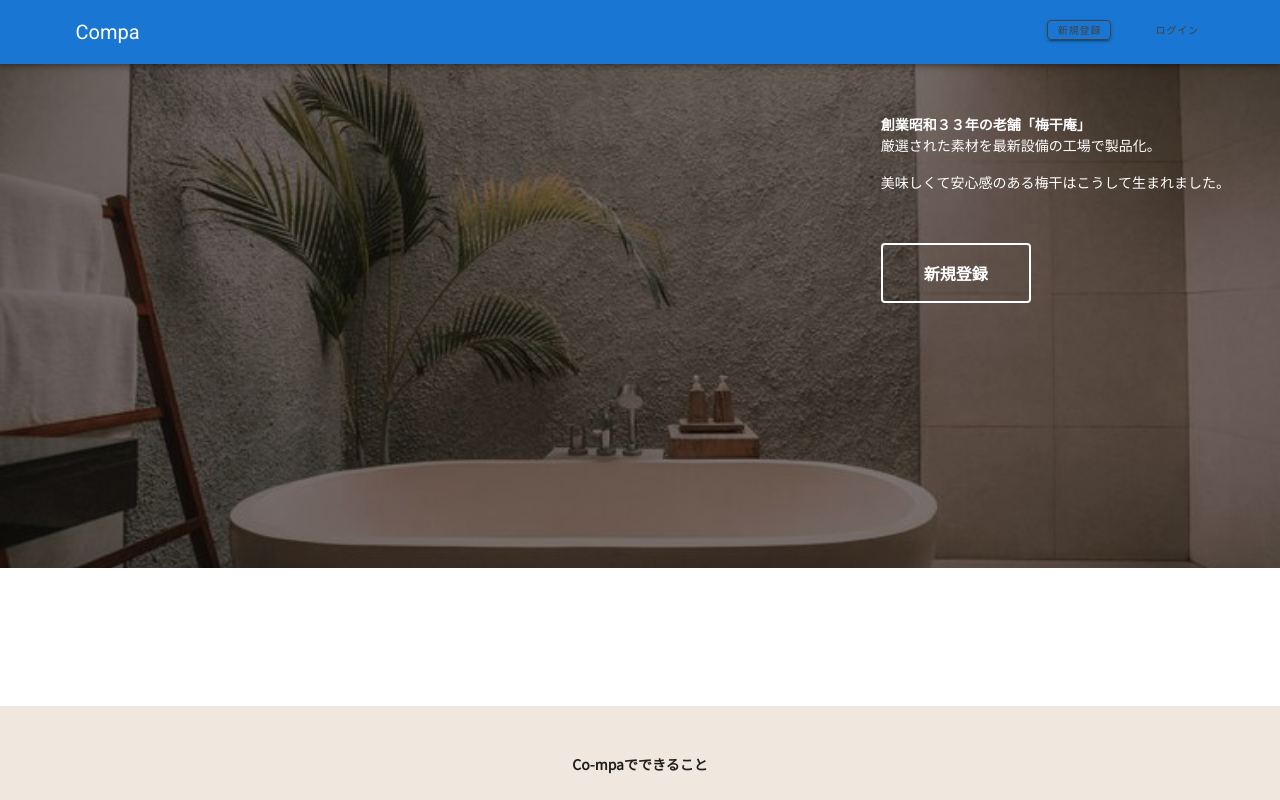
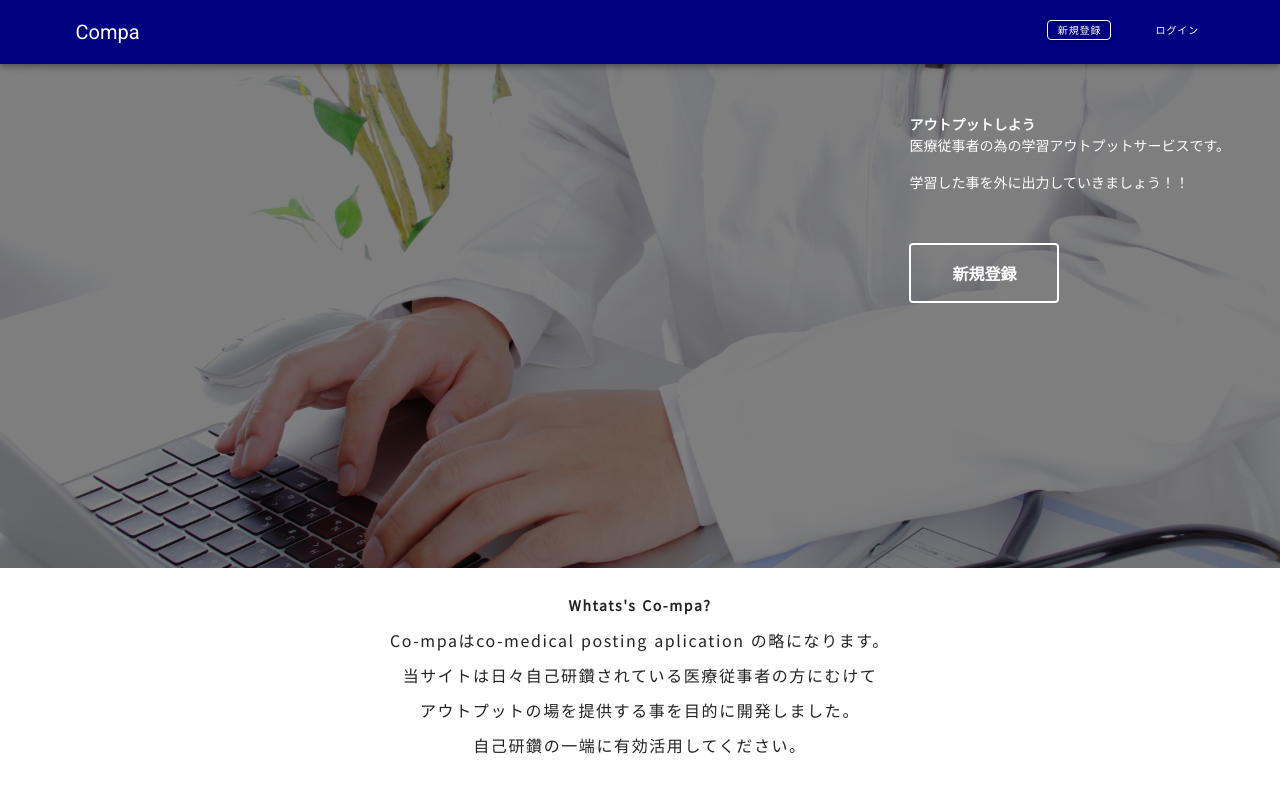
Before and after one commit to intron0113/compa-web, a Nuxt app: page / in a window 1280 px wide. Shown: the top 800 px of the page. Built offline with nearby package versions, Linux system fonts and the light colour scheme.

Commit message:
dev 3-24

```diff
--- /dev/null
+++ b/assets/variables.scss
@@ -0,0 +1,16 @@
+@import "~vuetify/src/styles/styles.sass";
+
+$material-light: map-merge(
+  $material-light,
+  (
+    "background":
+      var(--v-background-base, map-get($material-light, "background")),
+  )
+);
+$material-dark: map-merge(
+  $material-dark,
+  (
+    "background":
+      var(--v-background-base, map-get($material-dark, "background")),
+  )
+);
--- a/components/organisms/Kodawari.vue
+++ b/components/organisms/TopImage.vue
@@ -1,12 +1,16 @@
 <template>
-  <section class="kodawari">
-    <div class="kodawari-back"></div>
+  <section class="topimage">
+    <div class="topimage-back"></div>
     <div class="container">
-      <div class="kosawari-text">
-        <h2>創業昭和３３年の老舗「梅干庵」</h2>
-        <p>厳選された素材を最新設備の工場で製品化。</p>
-        <p>美味しくて安心感のある梅干はこうして生まれました。</p>
-        <div class="btn-1"><span>新規登録</span></div>
+      <div class="topimage-text">
+        <h1>アウトプットしよう</h1>
+        <p>医療従事者の為の学習アウトプットサービスです。</p>
+        <p>学習した事を外に出力していきましょう！！</p>
+        <div class="btn-1">
+          <nuxt-link tag="div" to="auth/register" class="btn"
+            >新規登録
+          </nuxt-link>
+        </div>
       </div>
     </div>
   </section>
@@ -31,22 +35,19 @@ export default {
 };
 </script>
 <style>
-/* 梅やこだわり */
-
-.kodawari {
+.topimage {
   width: 100%;
   height: 400p;
-  background: url("~assets/image-1.jpg");
+  background: url("~assets/topimage.jpg");
   background-position: center center;
   background-repeat: no-repeat;
   background-size: cover;
   padding: 10rem 0rem 20rem 0rem;
   color: #fff;
   position: relative;
-  /* margin-top: 50px; */
 }
 
-.kodawari-back {
+.topimage-back {
   width: 100%;
   position: absolute;
   height: 100%;
@@ -54,10 +55,19 @@ export default {
   left: 0;
   background-color: rgba(0, 0, 0, 0.5);
 }
-.kosawari-text {
+.topimage-text {
   position: absolute;
   top: 50px;
   right: 50px;
+}
+
+.btn {
+  color: white;
+}
+
+.btn:hover {
+  color: black;
+  cursor: pointer;
 }
 
 .btn-1 {
--- a/nuxt.config.js
+++ b/nuxt.config.js
@@ -1,3 +1,4 @@
+import colors from "vuetify/es5/util/colors";
 export default {
   // Disable server-side rendering: https://go.nuxtjs.dev/ssr-mode
   ssr: false,
@@ -85,6 +86,31 @@ export default {
 
   // Axios module configuration: https://go.nuxtjs.dev/config-axios
   axios: {},
+  // Vuetify module configuration: https://go.nuxtjs.dev/config-vuetify
+  vuetify: {
+    customVariables: ["~/assets/variables.scss"],
+    theme: {
+      light: true,
+
+      themes: {
+        light: {
+          primary: "#000080",
+          secondary: "#ffffff",
+          accent: "#FFB000",
+          error: colors.red.accent3,
+        },
+        dark: {
+          primary: "#202f55",
+          accent: colors.grey.darken3,
+          secondary: "#ffffff",
+          info: colors.teal.lighten1,
+          warning: colors.amber.base,
+          error: colors.deepOrange.accent4,
+          success: colors.green.accent3,
+        },
+      },
+    },
+  },
 
   // Build Configuration: https://go.nuxtjs.dev/config-build
   build: {},
--- a/pages/index.vue
+++ b/pages/index.vue
@@ -1,9 +1,17 @@
 <template>
   <div>
     <section>
-      <Kodawari />
-      <v-container class="home"> </v-container>
-      <v-main>
+      <TopImage />
+      <div class="discription">
+        <h2>Whtats's Co-mpa?</h2>
+        <p class="discription__comment">
+          Co-mpaはco-medical posting aplication の略になります。
+          <br />
+          当サイトは日々自己研鑽されている医療従事者の方にむけて<br />
+          アウトプットの場を提供する事を目的に開発しました。<br />
+          自己研鑽の一端に有効活用してください。<br />
+        </p>
+      </div>
       <div class="features">
         <h2>Co-mpaでできること</h2>
         <div class="features__list">
@@ -27,7 +35,6 @@
           </div>
         </div>
       </div>
-      </v-main>
     </section>
   </div>
 </template>
@@ -35,62 +42,20 @@
 <scripti>
 import Kodawari from '../components/organisms/Kodawari.vue';
 export default {
-  name: "Home",
+
 };
 </scripti>
 
 <style lang="scss" scoped>
-.content-width {
-  width: 90%;
-  margin: 0 auto;
-  max-width: 1070px;
-}
-
-.flex {
-  display: flex;
-  flex-direction: column;
-}
-
-.travel {
-  width: 90%;
-  margin: 0 auto;
-  max-width: 1070px;
-
-  &__inner {
-    display: flex;
-    flex-direction: column;
-  }
-}
-
-.title {
-  width: 50%;
-  height: 20%;
-  padding-top: 30px;
-  text-align: center;
-  position: absolute;
-  top: 15%;
-  left: 25%;
-  background-color: rgba(255, 255, 255, 0.5);
-}
-.top__message {
+.discription {
   width: 100%;
+  height: 250px;
   color: #232323;
   font-size: 1rem;
   line-height: 35px;
   letter-spacing: 0.1rem;
   text-align: center;
-}
-.sub__title {
-  font-size: 30px;
-}
-.discription {
-  width: 100%;
-  height: 300px;
-  color: #232323;
-  font-size: 1rem;
-  line-height: 35px;
-  letter-spacing: 0.1rem;
-  text-align: center;
+  padding: 20px;
 }
 .discription__comment {
   font-size: 1rem;
@@ -98,7 +63,7 @@ export default {
 .features {
   width: 100%;
   height: 360px;
-  margin: 50px 0 0 0;
+  // margin: 50px 0 0 0;
   padding: 48px 0 0 0;
   text-align: center;
   background-color: #f0e8df;
```
Also changed, not shown: assets/topimage.jpg (added). Lines whose indentation alone changed are shown as unchanged.
